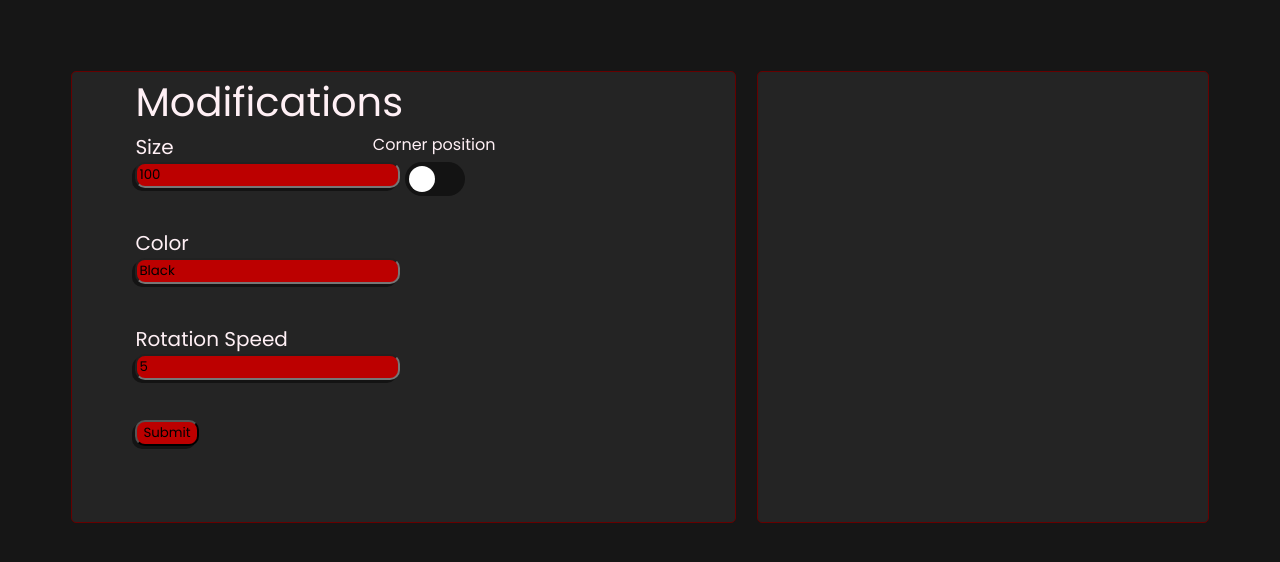
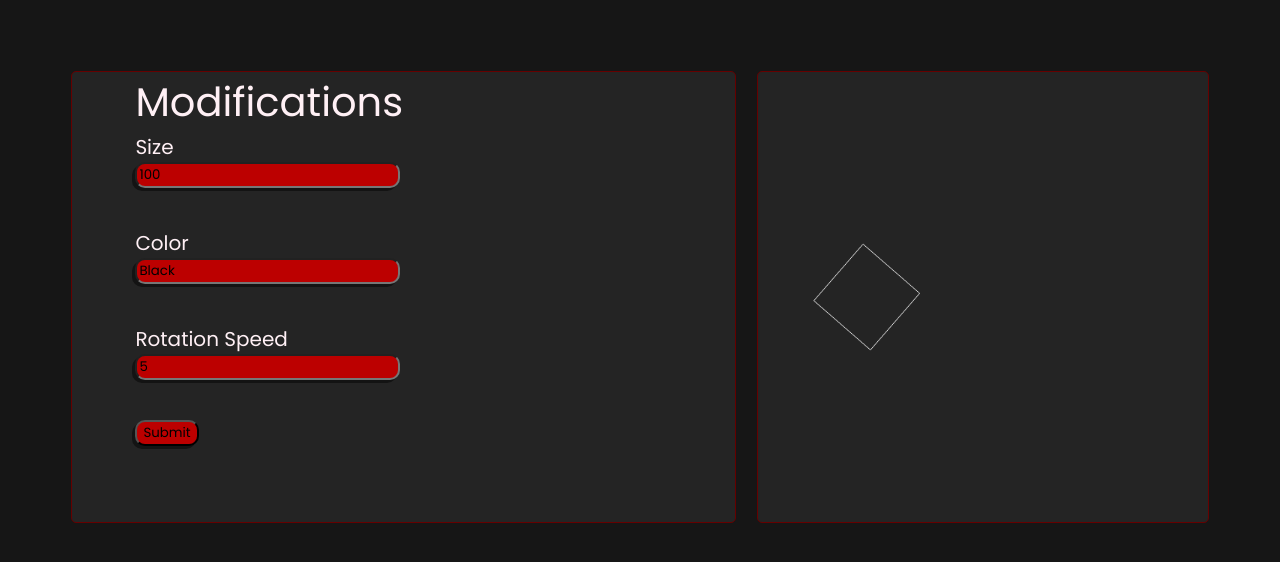
Before and after one commit to Artur8090/Project-Canvas-Visualization, a plain HTML site: page index.html in a window 1280 px wide. Drawn offline with Linux system fonts and the light colour scheme.

Commit message:
Fixed rotating square

```diff
--- a/index.html
+++ b/index.html
@@ -12,14 +12,7 @@
 <body>
     <div class="input-area">
         <p id="title">Modifications</p>
-        <p id="corner-pos">Corner position</p>
-
         <p class="characteristic">Size</p>
-        <label class="switch">
-
-            <input type="checkbox">
-            <span class="slider round"></span>
-          </label>
         <input type="text" id="size-input" value="100" class="text-input">
         <p class="characteristic">Color</p>
         <input type="text" id="color-input" value="Black" class="text-input">
--- a/script.js
+++ b/script.js
@@ -81,11 +81,7 @@ const canvas = document.getElementById('canvas');
         let color = 'white';
         let x = 0;
         let intervalId = null;
-        const toggle = $('.switch')
-        if(toggle.is(':checked') == false){
-            toggle.is(':checked') = true
-            console.log(toggle.is('checked'))
-        }
+
         function drawSquare() {
             ctx.clearRect(0, 0, width, height);
             ctx.save();
@@ -112,9 +108,7 @@ const canvas = document.getElementById('canvas');
             ctx.moveTo(corners[0].x, corners[0].y);
             for (let i = 1; i < corners.length; i++) {
                 ctx.lineTo(corners[i].x, corners[i].y);
-                if(toggle){
-                    ctx.fillText(`${Math.round(corners[i].x)} , ${Math.round(corners[i].y)}`, corners[i].x, corners[i].y);
-                }
+
 
 }
             ctx.closePath();
--- a/style.css
+++ b/style.css
@@ -80,51 +80,3 @@ button{
     width: 0;
     height: 0;
   }
-
-  /* The slider */
-  .slider {
-    position: absolute;
-    cursor: pointer;
-    top: 0;
-    left: 0;
-    right: 0;
-    bottom: 0;
-    background-color: #131313;
-    -webkit-transition: .4s;
-    transition: .4s;
-  }
-
-  .slider:before {
-    position: absolute;
-    content: "";
-    height: 26px;
-    width: 26px;
-    left: 4px;
-    bottom: 4px;
-    background-color: white;
-    -webkit-transition: .4s;
-    transition: .4s;
-  }
-
-  input:checked + .slider {
-    background-color: #bc0000;
-  }
-
-  input:focus + .slider {
-    box-shadow: 0 0 1px #131313;
-  }
-
-  input:checked + .slider:before {
-    -webkit-transform: translateX(26px);
-    -ms-transform: translateX(26px);
-    transform: translateX(26px);
-  }
-
-
-  .slider.round {
-    border-radius: 34px;
-  }
-
-  .slider.round:before {
-    border-radius: 50%;
-  }
```
